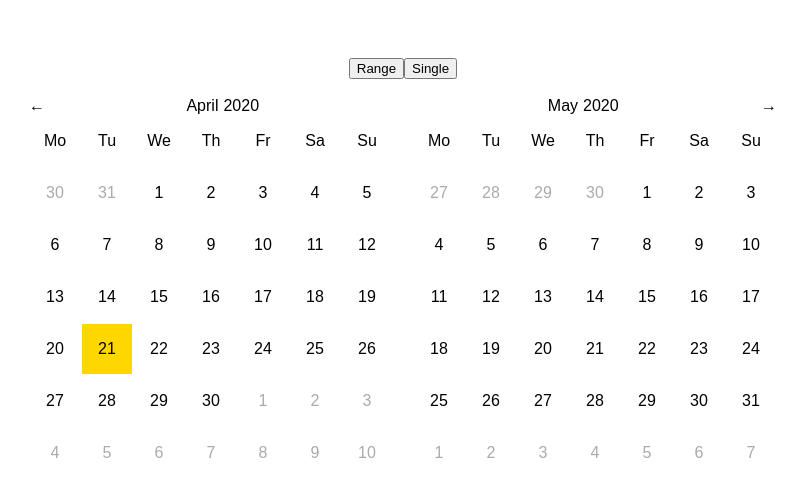
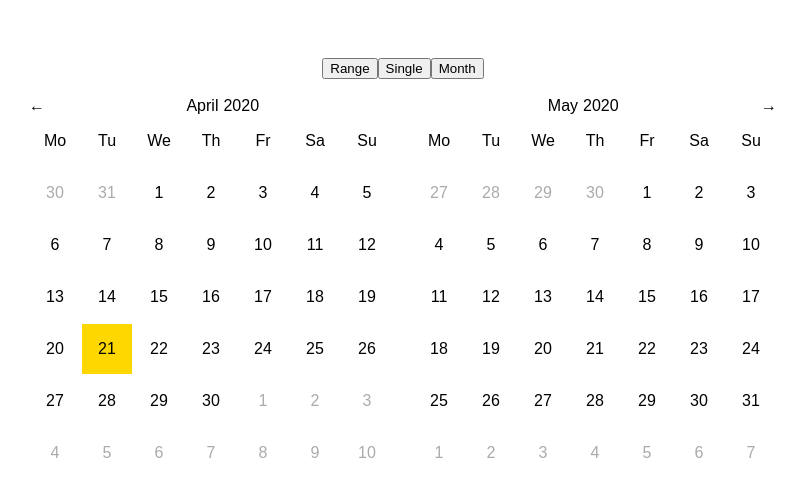
Before and after one commit to romanran/vue-simple-calendar, a Vue app: page / in a window 1280 px wide. Shown: the top 496 px of the page, without its empty margins (237-1042 px from the left). Built offline with nearby package versions, Linux system fonts and the light colour scheme.

Commit message:
Fix wrong calendar showing on type change

```diff
--- a/package.json
+++ b/package.json
@@ -1,6 +1,6 @@
 {
   "name": "@romanran/vue-simple-calendar",
-  "version": "1.0.14",
+  "version": "1.0.15",
   "private": false,
   "main": "dist/vue-simple-calendar.umd.min.js",
   "license": "MIT",
--- a/src/App.vue
+++ b/src/App.vue
@@ -3,6 +3,7 @@
 		<div>
 			<button @click="type = 'range'">Range</button>
 			<button @click="type = 'single'">Single</button>
+			<button @click="type = 'month'">Month</button>
 		</div>
 		<br />
 		<v-simple-calendar :type="type" :weekdayFormat="'cccccc'" :value="selectedRange" @change="changeValue"></v-simple-calendar>
--- a/src/v-simple-calendar.vue
+++ b/src/v-simple-calendar.vue
@@ -199,6 +199,9 @@ export default {
 		type: {
 			immediate: true,
 			handler() {
+				if (this.type === 'range' || this.type === 'single') {
+					this.selectionType = 'date'
+				}
 				if (this.type === 'month') {
 					this.selectionType = 'month'
 				}
```
Also changed, not shown: 1 other file (tests, documents, lock files or other folders).
